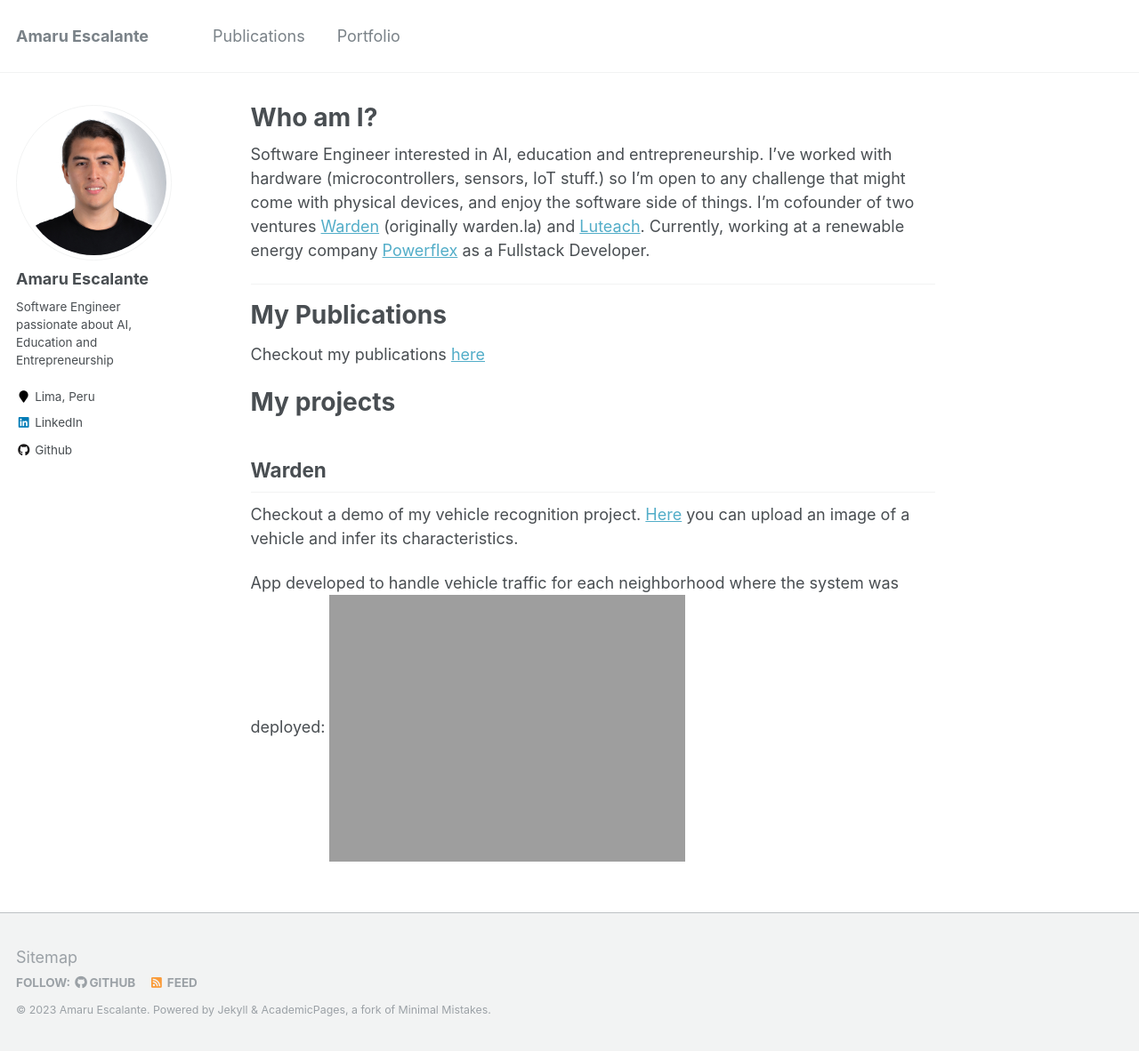
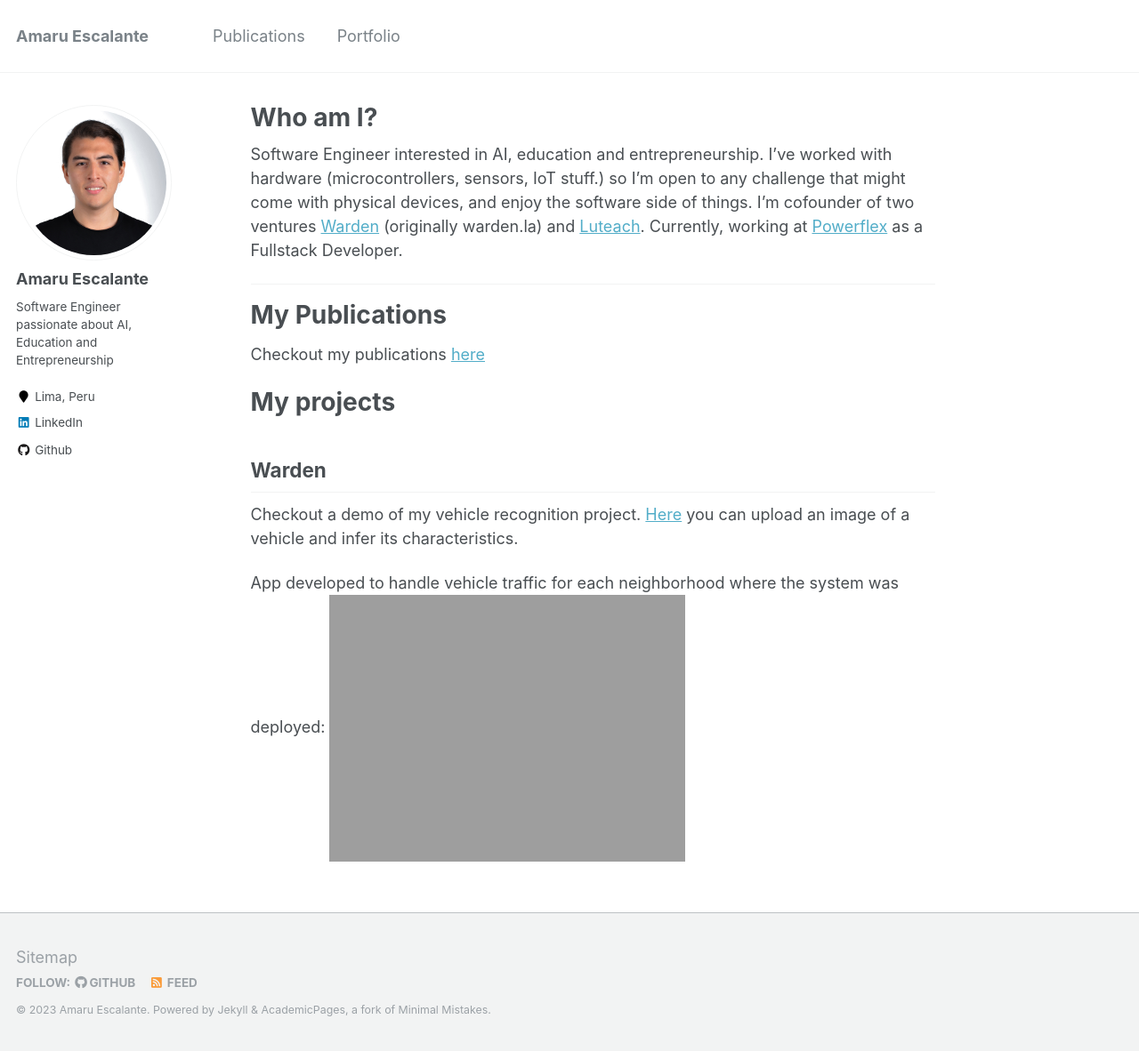
Before and after one commit to AmaruEscalante/amaru.github.io, a Jekyll site: the page built from _pages/about.md, in a window 1280 px wide and 1182 px high. Shown: the whole window at 89% size. Built offline with Jekyll 4.4.1, drawn with Linux system fonts in a browser that asks for light colours.

Commit message:
feat: update bio

```diff
--- a/_pages/about.md
+++ b/_pages/about.md
@@ -8,7 +8,7 @@ redirect_from:
   - /about.html
 ---
 
-Software Engineer interested in AI, education and entrepreneurship. I've worked with hardware (microcontrollers, sensors, IoT stuff.) so I'm open to any challenge that might come with physical devices, and enjoy the software side of things. I'm cofounder of two ventures [Warden](https://wardentec.com) (originally warden.la) and [Luteach](https://luteach.com). Currently, working at a renewable energy company [Powerflex](https://powerflex.com) as a Fullstack Developer.
+Software Engineer interested in AI, education and entrepreneurship. I've worked with hardware (microcontrollers, sensors, IoT stuff.) so I'm open to any challenge that might come with physical devices, and enjoy the software side of things. I'm cofounder of two ventures [Warden](https://wardentec.com) (originally warden.la) and [Luteach](https://luteach.com). Currently, working at [Powerflex](https://powerflex.com) as a Fullstack Developer.
 
 
 ---
```
